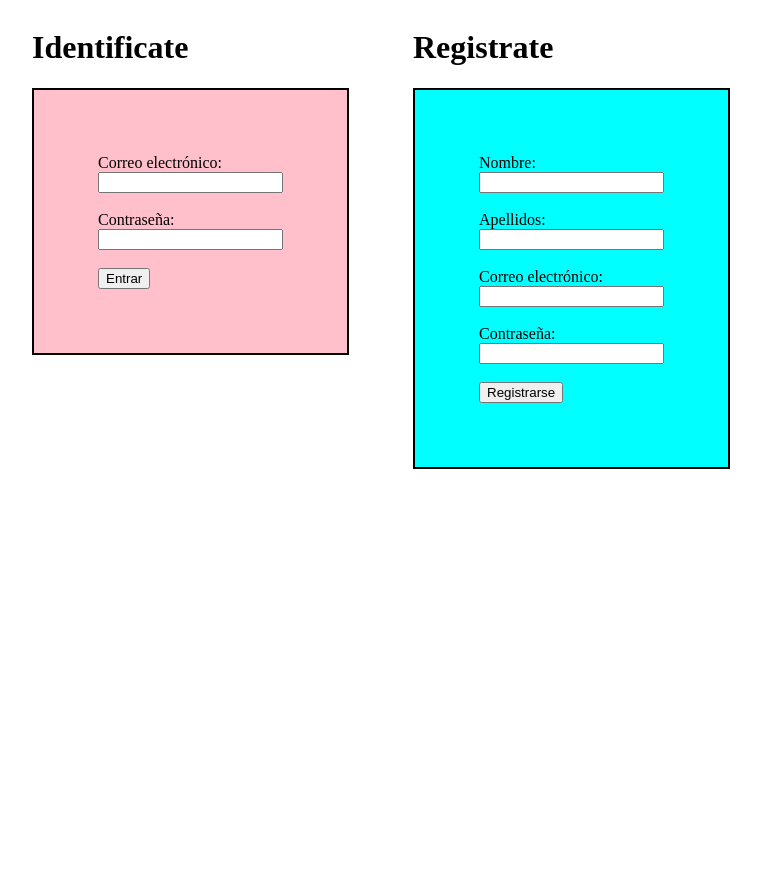
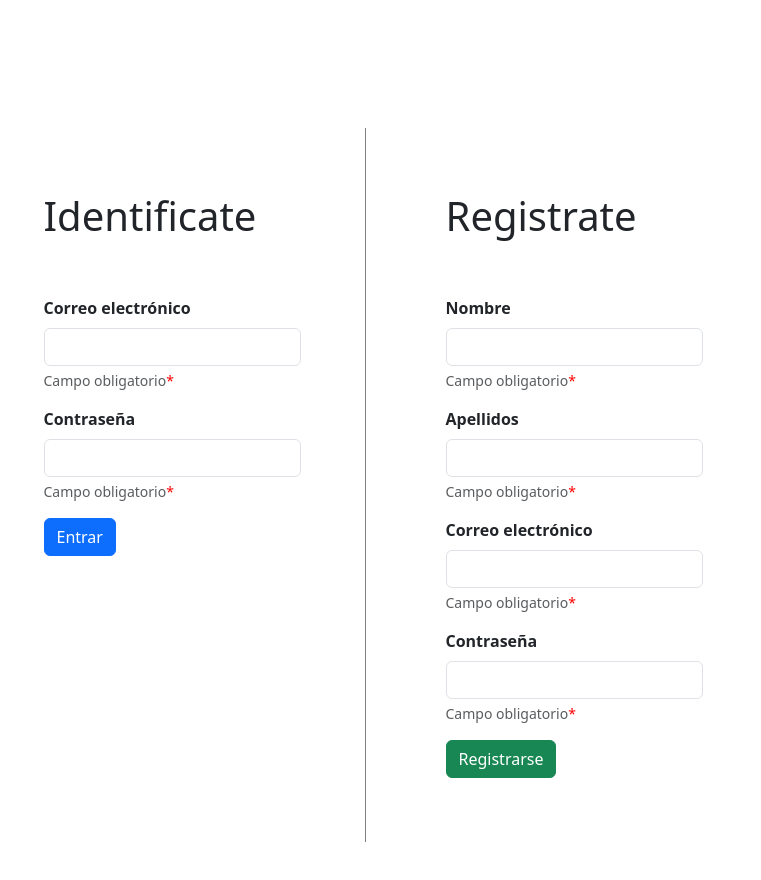
Before and after one commit to urielRaipar/proyectoDAW, an Angular app in the folder client/: page /artists/1 in a window 1280 px wide. Shown: the top 880 px of the page, without its empty margins (259-1020 px from the left). Before the commit the page ends 800 px from the top, so only its background shows below. Built offline with nearby package versions, Linux system fonts and the light colour scheme.

Commit message:
bootstrap 1

```diff
--- a/client/angular.json
+++ b/client/angular.json
@@ -25,9 +25,15 @@
               "src/assets"
             ],
             "styles": [
-              "src/styles.css"
+              "src/styles.css",
+              "node_modules/bootstrap/dist/css/bootstrap.min.css",
+              "node_modules/bootstrap-icons/font/bootstrap-icons.min.css"
             ],
-            "scripts": []
+            "scripts": [
+              "node_modules/jquery/dist/jquery.min.js",
+              "node_modules/bootstrap/dist/js/bootstrap.min.js",
+              "node_modules/popper.js/dist/umd/popper.min.js"
+            ]
           },
           "configurations": {
             "production": {
--- a/client/package.json
+++ b/client/package.json
@@ -18,6 +18,10 @@
     "@angular/platform-browser": "^17.3.0",
     "@angular/platform-browser-dynamic": "^17.3.0",
     "@angular/router": "^17.3.0",
+    "bootstrap": "^5.3.3",
+    "bootstrap-icons": "^1.11.3",
+    "jquery": "^3.7.1",
+    "popper.js": "^1.16.1",
     "rxjs": "~7.8.0",
     "tslib": "^2.3.0",
     "zone.js": "~0.14.3"
--- a/client/src/app/app.component.css
+++ b/client/src/app/app.component.css
@@ -1,14 +1,22 @@
 .formularios{
     display: flex;
     justify-content: center;
+    margin: 8rem auto;
 }
 
 .formuIdent{
-    border: 2px solid black;
-    background-color: pink;
-    padding: 4rem 4rem;
+    border-right: 1px solid grey;
+    padding:4rem 4rem;
   }
 
   .actived{
     border-bottom: 4px solid green;
   }
+
+  .aster{
+    color: red;
+  }
+
+  label{
+    font-weight: bold;
+  }
--- a/client/src/app/app.component.html
+++ b/client/src/app/app.component.html
@@ -35,21 +35,25 @@
 
 @if(!identificacion){
     <div class="formularios">
-        <div>
-            <h1>Identificate</h1>
+        <div class="formuIdent">
+            <h1>Identificate</h1><br><br>
             @if(errorMessage){
-                <div>
-                    <strong>Error </strong>{{errorMessage}}
+                <div class="alert alert-danger" role="alert">
+                    <strong>Error- </strong>{{errorMessage}}
                 </div>
             }
-            <form #loginForm="ngForm" (ngSubmit)="onSubmit()" class="formuIdent">
-                <label for="usuario">Correo electrónico:</label><br/>
-                <input type='email' #email="ngModel" name='correo' [(ngModel)]="usuario.email" required/>
-                <br/><br/>
-                <label for="contrasenya">Contraseña:</label><br/>
-                <input type='password' #contrasenya="ngModel" name='contrasenya' [(ngModel)]="usuario.contrasenya" required/>
-                <br/><br/>
-                <input type='submit' value="Entrar"/>
+            <form #loginForm="ngForm" (ngSubmit)="onSubmit()">
+                <div class="mb-3">
+                    <label for="usuario" class="form-label">Correo electrónico</label>
+                    <input type="email" class="form-control" id="usuario" aria-describedby="emailHelp" #email="ngModel" name='correo' [(ngModel)]="usuario.email" required>
+                    <div id="emailHelp" class="form-text">Campo obligatorio<span class="aster">*</span></div>
+                  </div>
+                  <div class="mb-3">
+                    <label for="contrasenya" class="form-label">Contraseña</label>
+                    <input type="password" class="form-control" id="contrasenya" #contrasenya="ngModel" name='contrasenya' [(ngModel)]="usuario.contrasenya" required>
+                    <div id="emailHelp" class="form-text">Campo obligatorio<span class="aster">*</span></div>
+                  </div>
+                  <button type="submit" class="btn btn-primary">Entrar</button>
             </form>
         </div>
         <app-registro/>
--- a/client/src/app/app.component.ts
+++ b/client/src/app/app.component.ts
@@ -24,6 +24,7 @@ import { AnyadirCancionComponent } from './components/anyadir-cancion/anyadir-ca
 import { ActualizarCancionComponent } from './components/actualizar-cancion/actualizar-cancion.component';
 // Reproductor de musica
 import { ReproductorComponent } from './components/reproductor/reproductor.component';
+
 
 
 
--- a/client/src/app/components/registro/registro.component.css
+++ b/client/src/app/components/registro/registro.component.css
@@ -1,9 +1,15 @@
 .formuRegist{
-  border: 2px solid black;
-  background-color:aqua;
-  padding: 4rem 4rem;
+  padding: 4rem 5rem;
 }
 
-.divFormuRegist{
+.aster{
+  color: red;
+}
+
+label{
+  font-weight: bold;
+}
+
+/* .divFormuRegist{
   margin-left: 4rem;
-}
+} */
--- a/client/src/app/components/registro/registro.component.html
+++ b/client/src/app/components/registro/registro.component.html
@@ -1,27 +1,33 @@
 <div class="divFormuRegist">
-    <h1>Registrate</h1>
-    @if(alertRegister){
-        <div>
-            {{alertRegister}}
-        </div>
-    }
-    <form #registerForm="ngForm" (ngSubmit)="onSubmitRegister()" class="formuRegist">
-        <label for="nombre">Nombre:</label><br/>
-        <input type='text' #nombre="ngModel" name='nombre' [(ngModel)]="usuario_registro.nombre" required/>
-        <br/><br/>
-
-        <label for="apellidos">Apellidos:</label><br/>
-        <input type='text' #apellidos="ngModel" name='apellidos' [(ngModel)]="usuario_registro.apellidos" required/>
-        <br/><br/>
-
-        <label for="correo">Correo electrónico:</label><br/>
-        <input type='email' #email="ngModel" name='email' [(ngModel)]="usuario_registro.email" required/>
-        <br/><br/>
-
-        <label for="contrasenya">Contraseña:</label><br/>
-        <input type='password' #contrasenya="ngModel" name='contrasenya' [(ngModel)]="usuario_registro.contrasenya" required/>
-        <br/><br/>
-
-        <input type='submit' value="Registrarse"/>
-    </form>
+    <div class="formuRegist">
+        <h1>Registrate</h1><br><br>
+        @if(alertRegister){
+            <div class="alert alert-success" role="alert">
+                {{alertRegister}}
+            </div>
+        }
+        <form #registerForm="ngForm" (ngSubmit)="onSubmitRegister()">
+            <div class="mb-3">
+                <label for="nombre" class="form-label">Nombre</label>
+                <input type="text" class="form-control" id="nombre" aria-describedby="emailHelp" #nombre="ngModel" name='nombre' [(ngModel)]="usuario_registro.nombre" required>
+                <div id="emailHelp" class="form-text">Campo obligatorio<span class="aster">*</span></div>
+            </div>
+            <div class="mb-3">
+                <label for="apellidos" class="form-label">Apellidos</label>
+                <input type="text" class="form-control" id="apellidos" aria-describedby="emailHelp" #apellidos="ngModel" name='apellidos' [(ngModel)]="usuario_registro.apellidos" required>
+                <div id="emailHelp" class="form-text">Campo obligatorio<span class="aster">*</span></div>
+            </div>
+            <div class="mb-3">
+                <label for="correo" class="form-label">Correo electrónico</label>
+                <input type="email" class="form-control" id="correo" aria-describedby="emailHelp" #email="ngModel" name='email' [(ngModel)]="usuario_registro.email" required>
+                <div id="emailHelp" class="form-text">Campo obligatorio<span class="aster">*</span></div>
+            </div>
+            <div class="mb-3">
+                <label for="contrasenya" class="form-label">Contraseña</label>
+                <input type="password" class="form-control" id="contrasenya" aria-describedby="emailHelp" #contrasenya="ngModel" name='contrasenya' [(ngModel)]="usuario_registro.contrasenya" required>
+                <div id="emailHelp" class="form-text">Campo obligatorio<span class="aster">*</span></div>
+            </div>
+            <button type="submit" class="btn btn-success">Registrarse</button>
+        </form>
+    </div>
 </div>
```
Also changed, not shown: 1 other file (tests, documents, lock files or other folders).
